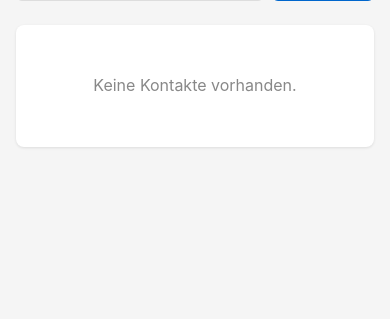
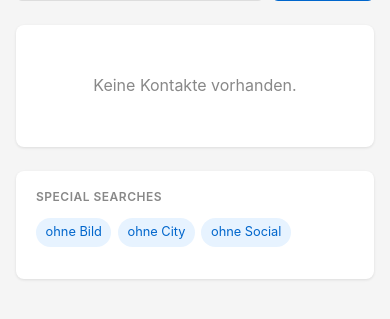
Before and after one commit to skoelle/icloud-contacts-sync, a FastAPI app: template src/api/templates/index.html in a window 390 px wide. Shown: the part 200-519 px from the top of the page. Run offline with FastAPI, Linux system fonts and the light colour scheme; the template is opened without the code that fills it, so the values that code supplies are empty.

Commit message:
ui: special searches on mobile

```diff
--- a/src/api/templates/_sidebar.html
+++ b/src/api/templates/_sidebar.html
@@ -70,7 +70,11 @@
 
     @media (max-width: 1450px) {
         .special-searches-box {
-            display: none;
+            position: static;
+            width: 100%;
+            max-height: none;
+            overflow-y: visible;
+            margin-top: 1.5rem;
         }
     }
 </style>
```
